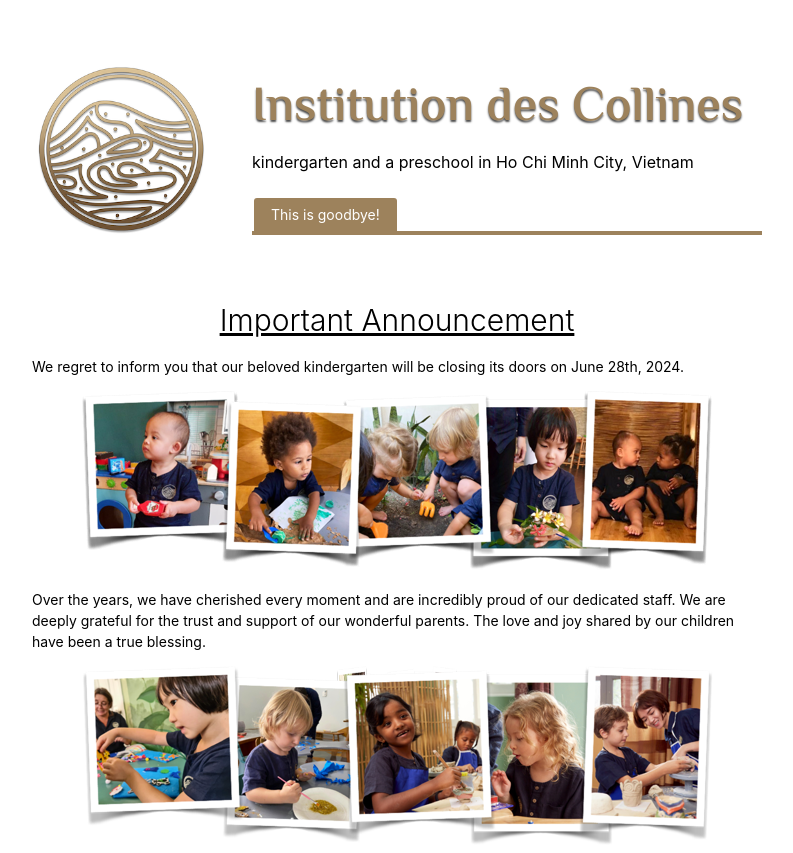
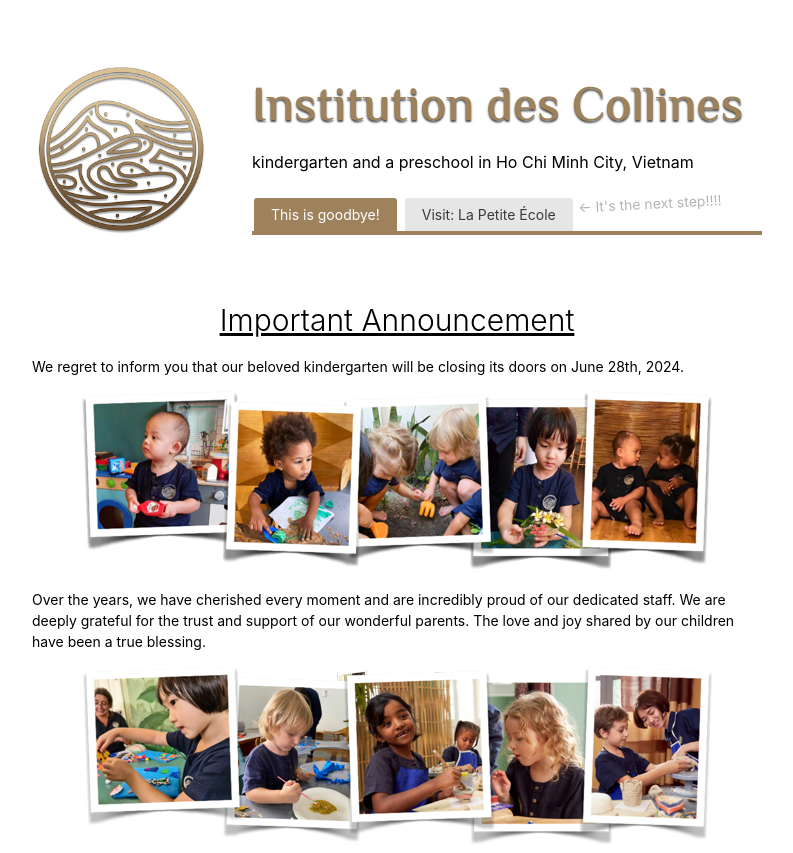
Before and after one commit to orouchard/goodbye, a plain HTML site: page index.html in a window 1280 px wide. Shown: the top 853 px of the page, without its empty margins (243-1036 px from the left). Drawn offline with Linux system fonts and the light colour scheme.

Commit message:
La Petite Ecole

```diff
--- a/index.html
+++ b/index.html
@@ -29,6 +29,9 @@
 				</a>
 				<ul class="buttons">
 					<li class="current"><a href="/">This is goodbye!</a></li>
+					<li>
+						<a href="https://www.lpehochiminh.com">Visit: La Petite École <span class="note">It's the next  step!!!</span></a>
+					</li>
 				</ul>
 			</hgroup>
 		</header>
```
